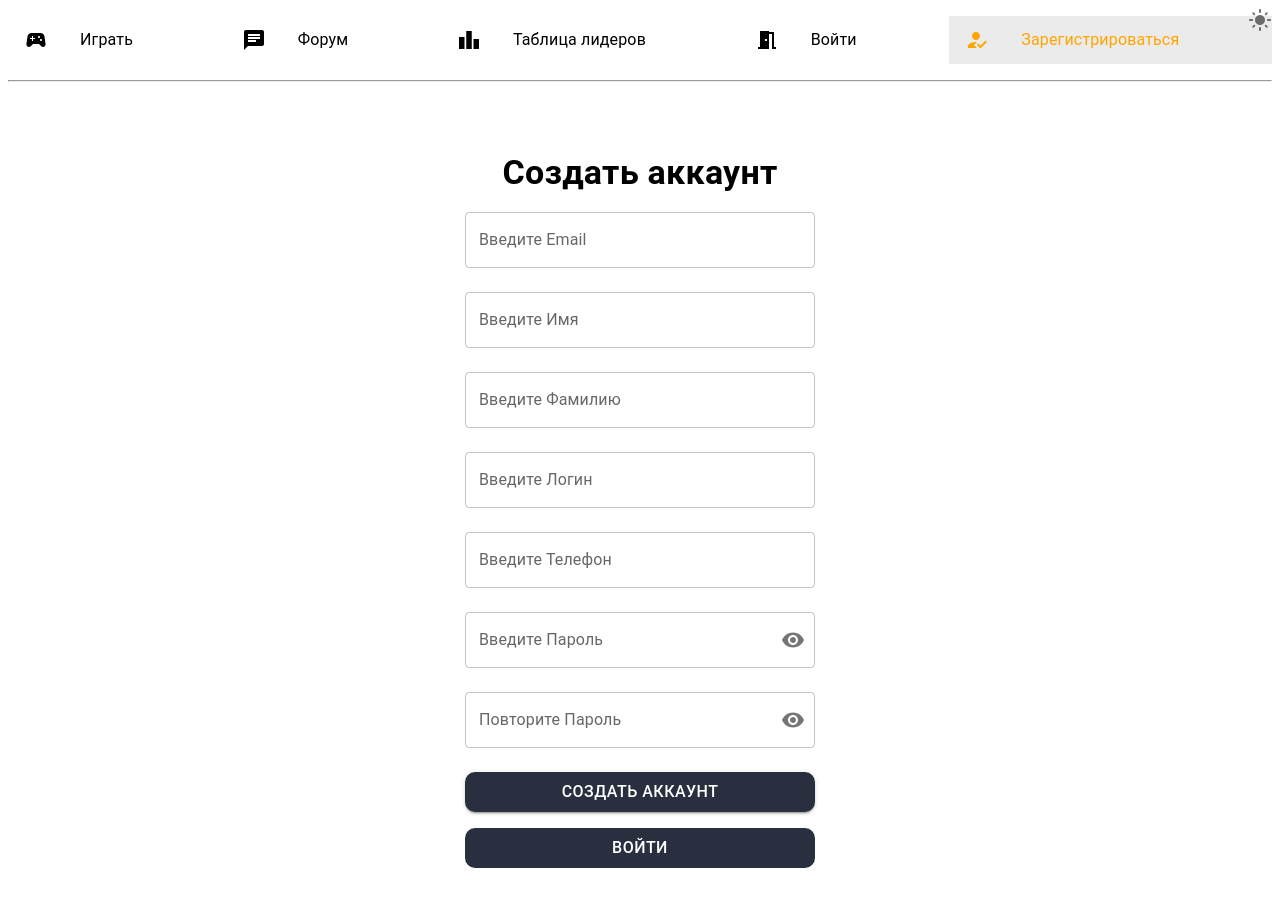
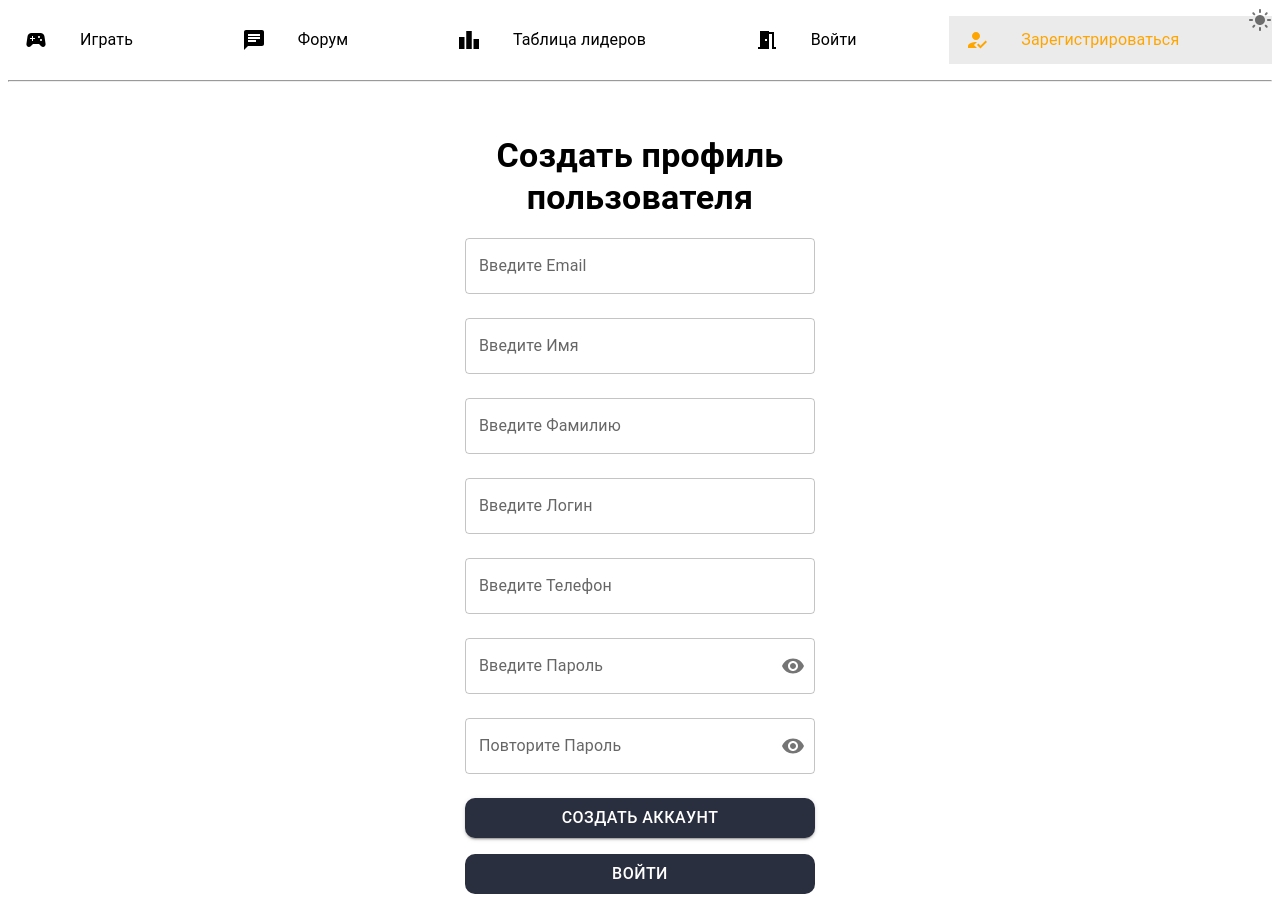
Before and after one commit to EzFroze/Flappy-bird, a React (Vite) app in the folder packages/client/: page /sign-up in a window 1280 px wide. Built offline with nearby package versions, Linux system fonts and the light colour scheme; no server answers.

Commit message:
BAP-35_BAP-81

```diff
--- a/packages/client/src/features/sign-up/components/SignUp.tsx
+++ b/packages/client/src/features/sign-up/components/SignUp.tsx
@@ -85,7 +85,7 @@ export const SignUp: React.FC = () => {
           }}
           color="primary"
           align="center">
-          Создать аккаунт
+          Создать профиль пользователя
         </Typography>
         <FormHelperText
           sx={{
```
